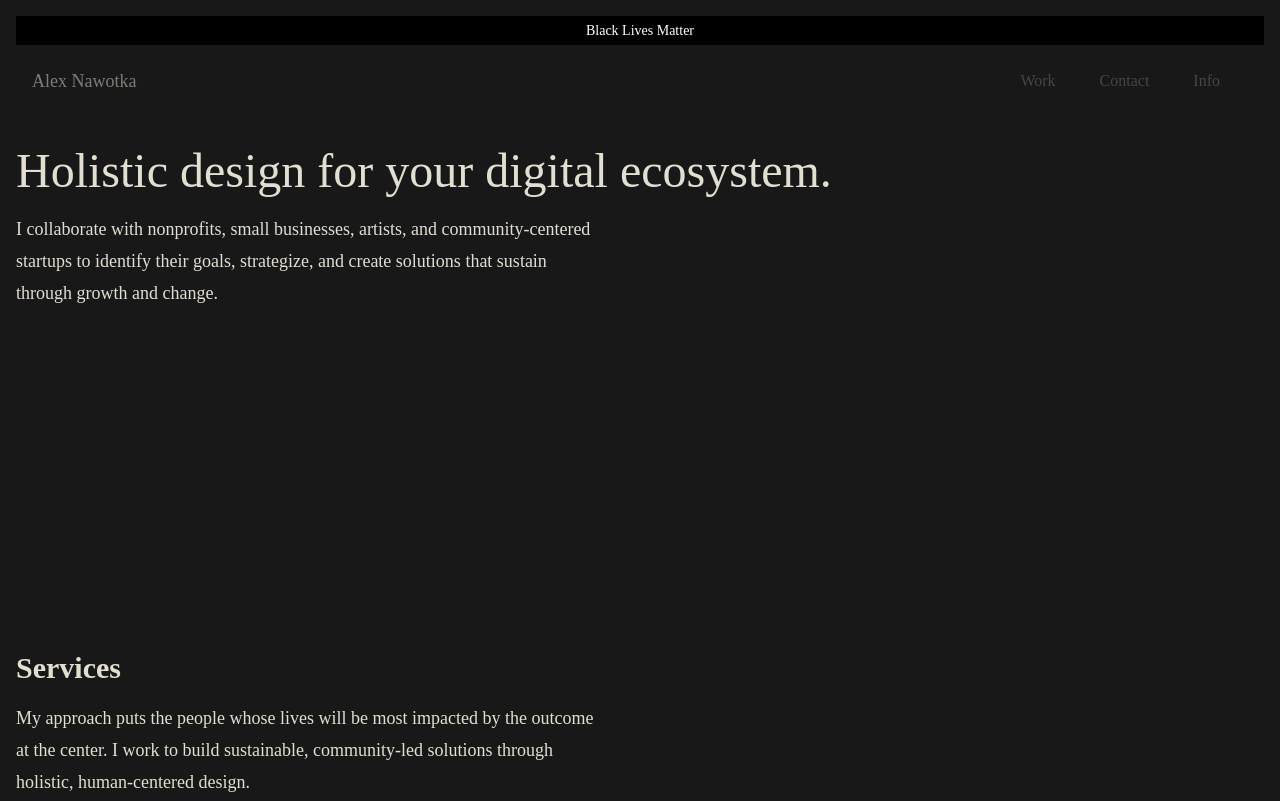
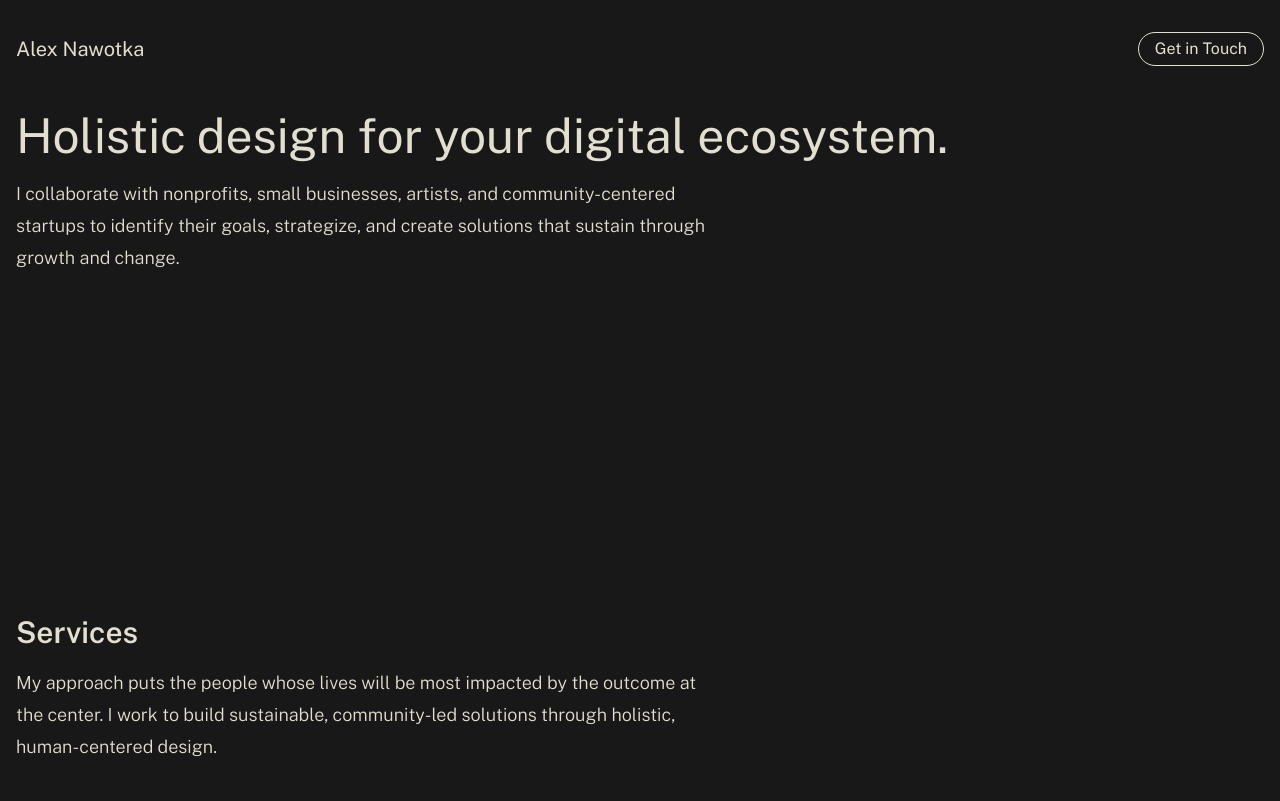
Before and after one commit to liminalfun/alexnawotka, an Eleventy site: page src/index.html in a window 1280 px wide. Shown: the top 801 px of the page. Built offline with nearby package versions, Linux system fonts and the light colour scheme; Eleventy itself is replaced by a stand-in of ours; files that its build step writes are made by us from their sources.

Commit message:
[UPD] navigation update

```diff
--- a/src/_data/navigation.yaml
+++ b/src/_data/navigation.yaml
@@ -1,8 +1,8 @@
 ---
 items:
+  - text: Info
+    url: "/info"
   - text: Work
     url: "/work"
-  - text: Contact
-    url: "/#contact"
-  - text: Info
-    url: "/info"
+  - text: Blog
+    url: "/blog"
--- a/src/_includes/default.html
+++ b/src/_includes/default.html
@@ -11,7 +11,9 @@
       <meta name="description" content="{{description}}"/>
     {% endif %}
     {% block head %}{% endblock %}
-    <link href="https://fonts.googleapis.com/css2?family=DM+Sans:wght@400;500;700&display=swap" rel="stylesheet">
+    <link rel="preconnect" href="https://fonts.gstatic.com">
+    <link href="https://fonts.googleapis.com/css2?family=Public+Sans:wght@300;400;600;700&display=swap" rel="stylesheet">
+    <link href="https://fonts.googleapis.com/css2?family=Cormorant+Garamond&display=swap" rel="stylesheet">
     <link rel="stylesheet" type="text/css" href="/static/css/style.css"/>
     {% if prism == true %}
       <link rel="stylesheet" type="text/css" href="/static/css/prism-tomorrow.css">
--- a/src/_includes/partials/navbar.html
+++ b/src/_includes/partials/navbar.html
@@ -1,20 +1,18 @@
 {# BLM top-bar #}
-<div class="w-full flex items-center bg-black justify-center p-1">
+<!-- <div class="w-full flex items-center bg-black justify-center p-1">
     <a href="#" class="text-white text-sm hover:opacity-75">Black Lives Matter</a>
-</div>
+</div> -->
 
 {# Nav #}
 
 <div class="w-full">
-    <nav class="flex items-center justify-center lg:justify-between flex-wrap p-4 spacing" x-data="{ isOpen: false }" @keydown.escape="isOpen = false">
+    <nav class="flex items-center justify-center sm:justify-between flex-wrap py-4" x-data="{ isOpen: false }" @keydown.escape="isOpen = false">
         <!--Logo etc-->
-        <div class="flex items-center">
-            <a href="/" class="font-medium text-lg">
-                Alex Nawotka</a>
-        </div>
+        <a href="/" class="logo">
+            Alex Nawotka</a>
 
         <!--Toggle button (hidden on large screens)-->
-        <button @click="isOpen = !isOpen" type="button" class="ml-auto block lg:hidden px-2 text-primary-500 hover:text-primary-500 focus:outline-none focus:text-primary-500" :class="{ 'transition transform-180': isOpen }" aria-label="Menu">
+        <button @click="isOpen = !isOpen" type="button" class="ml-auto block sm:hidden px-2 text-primary-500 hover:text-primary-500 focus:outline-none focus:text-primary-500" :class="{ 'transition transform-180': isOpen }" aria-label="Menu">
             <svg class="h-6 w-6 fill-current" xmlns="http://www.w3.org/2000/svg" viewbox="0 0 24 24">
                 <path x-show="isOpen" fill-rule="evenodd" clip-rule="evenodd" d="M18.278 16.864a1 1 0 0 1-1.414 1.414l-4.829-4.828-4.828 4.828a1 1 0 0 1-1.414-1.414l4.828-4.829-4.828-4.828a1 1 0 0 1 1.414-1.414l4.829 4.828 4.828-4.828a1 1 0 1 1 1.414 1.414l-4.828 4.829 4.828 4.828z"/>
                 <path x-show="!isOpen" fill-rule="evenodd" d="M4 5h16a1 1 0 0 1 0 2H4a1 1 0 1 1 0-2zm0 6h16a1 1 0 0 1 0 2H4a1 1 0 0 1 0-2zm0 6h16a1 1 0 0 1 0 2H4a1 1 0 0 1 0-2z"/>
@@ -22,16 +20,20 @@
         </button>
 
         <!--Menu-->
-        <div class="w-full flex-grow lg:flex lg:items-center lg:w-auto text-center " :class="{ 'block shadow-3xl': isOpen, 'hidden': !isOpen }" @click.away="isOpen = false" x-show.transition="true">
+        <div class="w-full flex-grow sm:flex sm:items-center sm:w-auto text-center " :class="{ 'block shadow-3xl': isOpen, 'hidden': !isOpen }" @click.away="isOpen = false" x-show.transition="true">
 
             {% if navigation.items %}
 
-                <ul class="pt-6 lg:pt-0 list-reset lg:flex justify-end flex-1 items-center">
-                    {% for item in navigation.items %}
+                <ul class="pt-6 sm:pt-0 list-reset sm:flex justify-end flex-1 items-center">
+                    <!-- {% for item in navigation.items %}
                         <li class="nav__item mr-3">
-                            <a @click="isOpen = false" class="text-ml inline-block text-gray-500 no-underline hover:text-indigo-500 py-2 px-4" href="{{ item.url }}">{{ item.text }}</a>
+                            <a @click="isOpen = false" class="inline-block py-2 px-4" href="{{ item.url }}">{{ item.text }}</a>
                         </li>
-                    {% endfor %}
+                    {% endfor %} -->
+                    <li>
+                        <button class="btn-outline" href=" mailto:alexnawotka@pm.me?subject=Incoming%20from%20alexnawotka.fun&body=Be%20sure%20to%20share%20as%20much%20info%20as%20you%20can%20on%20what%20you're%20trying%20to%20achieve%20and%20what%20sort%20of%20budget%20you%20have%20in%20place.%20%F0%9F%8C%B1">Get in Touch</button>
+
+                    </li>
                 </ul>
 
             {% endif %}
```
